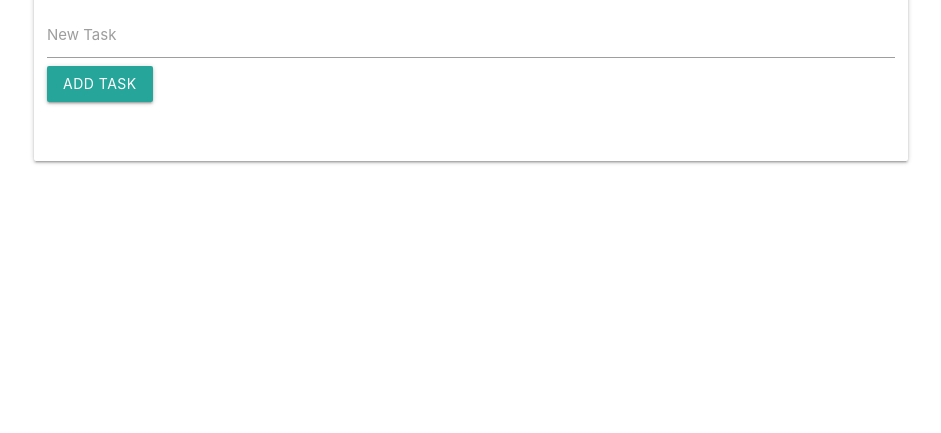
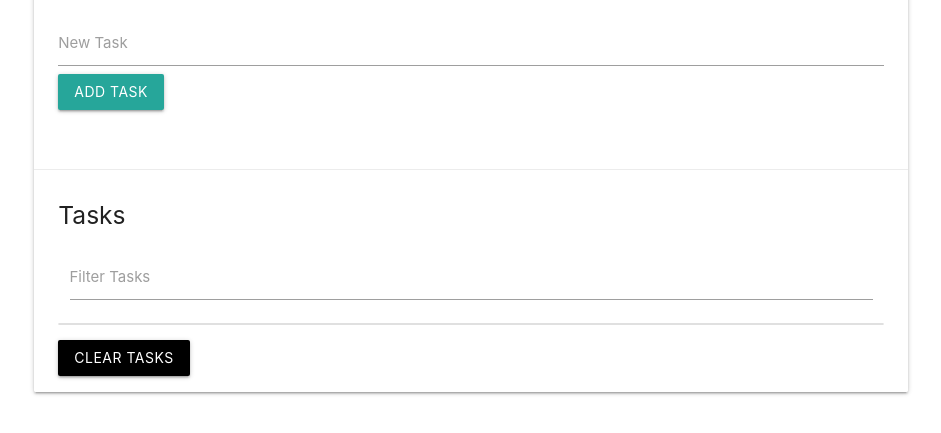
Before and after one commit to frankburleypcc/TaskList_Udemy, a plain HTML site: page index.html in a window 1280 px wide. Shown: the part 67-500 px from the top of the page, without its empty margins (169-1110 px from the left). Drawn offline with nearby package versions, Linux system fonts and the light colour scheme.

Commit message:
UI complete in HTML

```diff
--- a/index.html
+++ b/index.html
@@ -20,13 +20,24 @@
                         <span class="card-title">Task List</span>
                         <div class="row">
                             <form id="task-form">
-                                <div class="input-field">
+                                <div class="input-field col s12">
                                     <input type="text" name="task" id="task">
                                     <label for="Task">New Task</label>
                                     <input type="submit" value="add task" class="btn">
                                 </div>
                             </form>
                         </div>
+                    </div>
+                    <div class="card-action">
+                        <h5 id="task-type">Tasks</h5>
+                        <div class="input-field col s12">
+                                <input type="text" name="filter" id="filter">
+                                <label for="filter">Filter Tasks</label>
+                        </div>
+                        <ul class="collection">
+
+                        </ul>
+                        <a href="#" class="clear-tasks btn black">Clear Tasks</a>
                     </div>
                 </div>
             </div>
```
